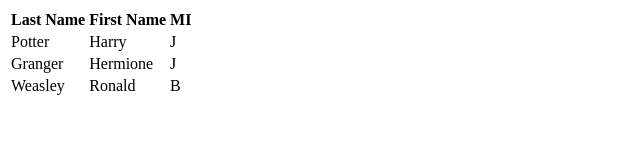
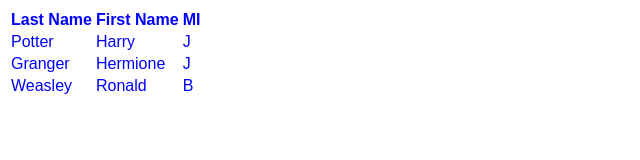
Before and after one commit to kanerbw/cs319, a plain HTML site: page lab02/table.html in a window 1280 px wide. Shown: the whole page, without its empty margins (0-640 px from the left). Drawn offline with Linux system fonts and the light colour scheme.

Commit message:
Part 4 of Lab02

```diff
--- /dev/null
+++ b/lab02/styles.css
@@ -0,0 +1,11 @@
+body {
+    font-family: Arial, sans-serif;
+}
+
+#wizards {
+    color: blue;
+}
+
+.order {
+    background-color: green;
+}
--- a/lab02/table.html
+++ b/lab02/table.html
@@ -1,11 +1,12 @@
 <!DOCTYPE html>
 <html lang="en">
     <head>
+        <link rel="stylesheet" href="styles.css" type="text/css">
         <meta charset="utf-8">
         <title>Lab 02</title>
     </head>
     <body>
-        <table>
+        <table id="wizards">
             <tr>
                 <th>Last Name</th>
                 <th>First Name</th>
```
Also changed, not shown: lab02/form.html (+2 -1 lines).
